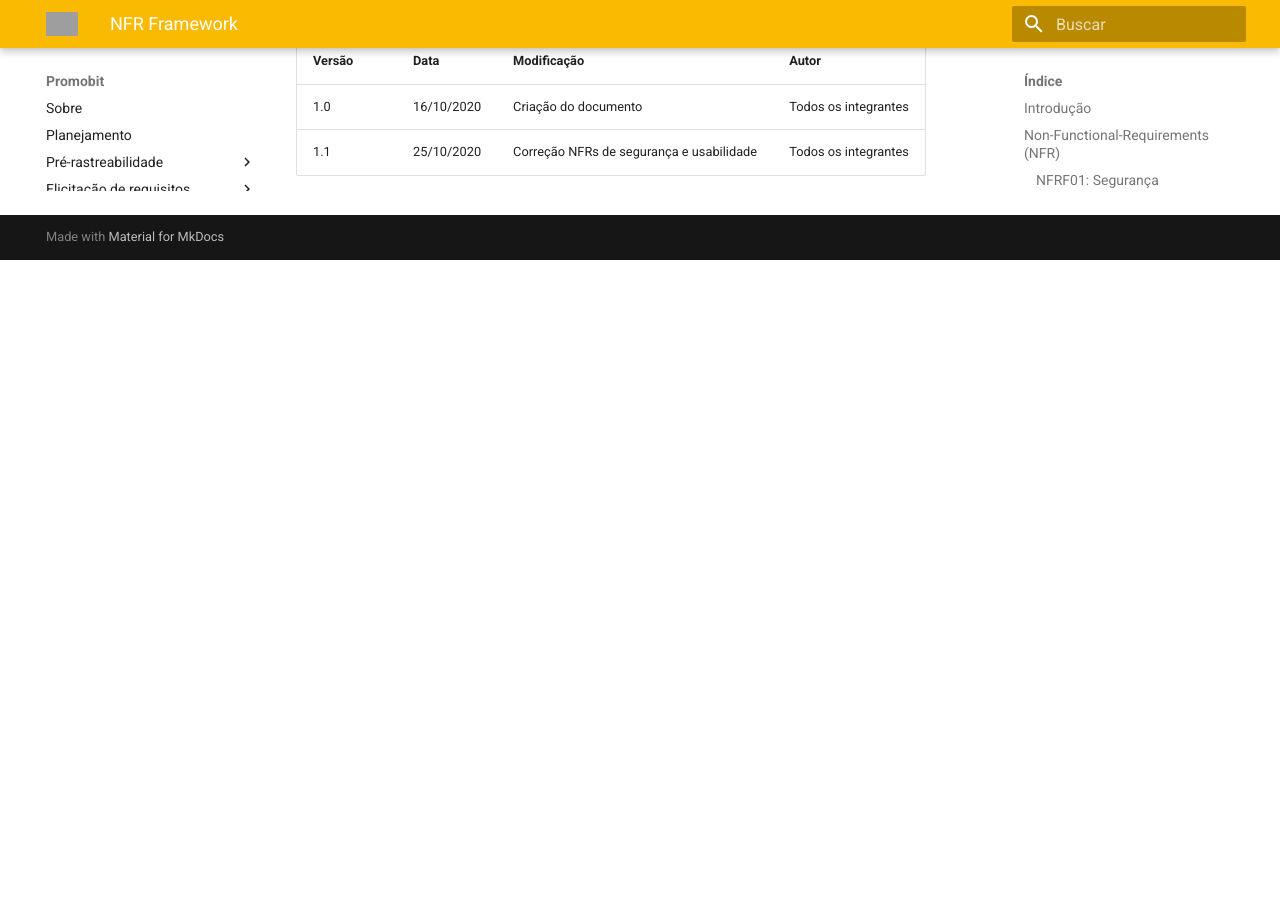
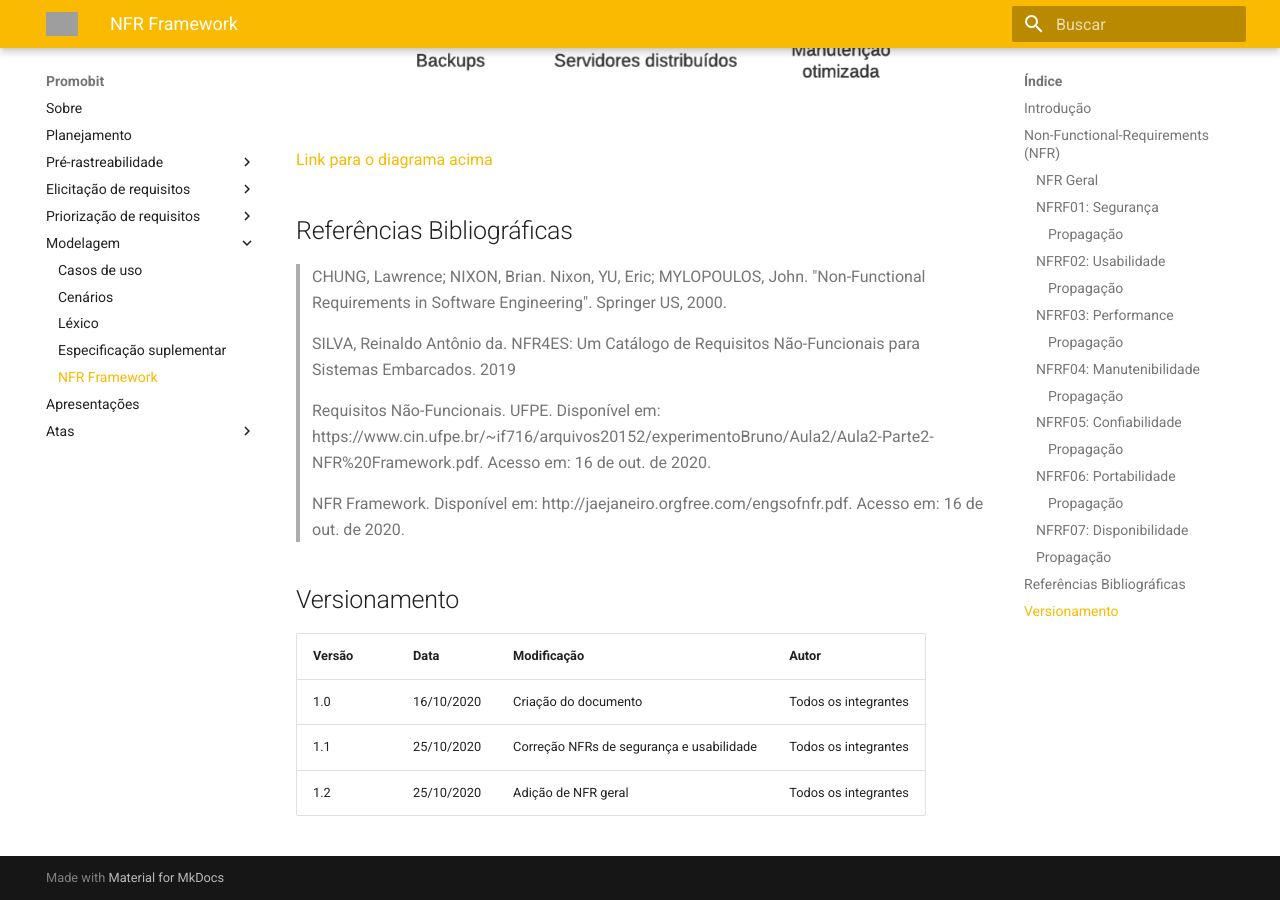
Before and after one commit to Joao-Pedro-Moura/2020.1-Promobit, an MkDocs documentation site: the page built from docs/modelagem/nfr_framework.md, in a window 1280 px wide and 900 px high, scrolled down 9564 px. Built offline with MkDocs 1.6.1 and Material for MkDocs 9.7.7, drawn with Linux system fonts in a browser that asks for light colours; old or Windows-style settings are respelled for this version of MkDocs; before the commit the page ends 9824 px from its top, so only the background shows below that; some of the changed text lies outside the part shown; grey boxes are pictures that could not be loaded.

Commit message:
Adição NFR geral
Co-authored-by: Rhuancpq <rhuancarlos.queiroz@gmail.com>
Co-authored-by: marcelog5 <marcelovictorg2@gmail.com>
Co-authored-by: ThiagoGMF <thiago.guilherme20@hotmail.com>
Co-authored-by: thiagolopess <thiago.lopes.santos.tls@gmail.com>

```diff
--- a/docs/modelagem/nfr_framework.md
+++ b/docs/modelagem/nfr_framework.md
@@ -7,6 +7,12 @@
 </p>
 
 ## Non-Functional-Requirements (NFR)
+
+### NFR Geral
+
+![Geral](../assets/NFR/nfr-geral.png)
+
+<a target="_blank" href="https://drive.google.com/file/d/1CymrFWq7DXkJBQOt1W8imcDFU9GD6wZM/view?usp=sharing">Link para o diagrama acima</a>
 
 ### NFRF01: Segurança
 
@@ -109,3 +115,4 @@
 |--|--|--|--|
 | 1.0 | 16/10/2020 | Criação do documento | Todos os integrantes |
 | 1.1 | 25/10/2020 | Correção NFRs de segurança e usabilidade | Todos os integrantes |
+| 1.2 | 25/10/2020 | Adição de NFR geral | Todos os integrantes |
```
Also changed, not shown: docs/assets/NFR/nfr-geral.png (added).
